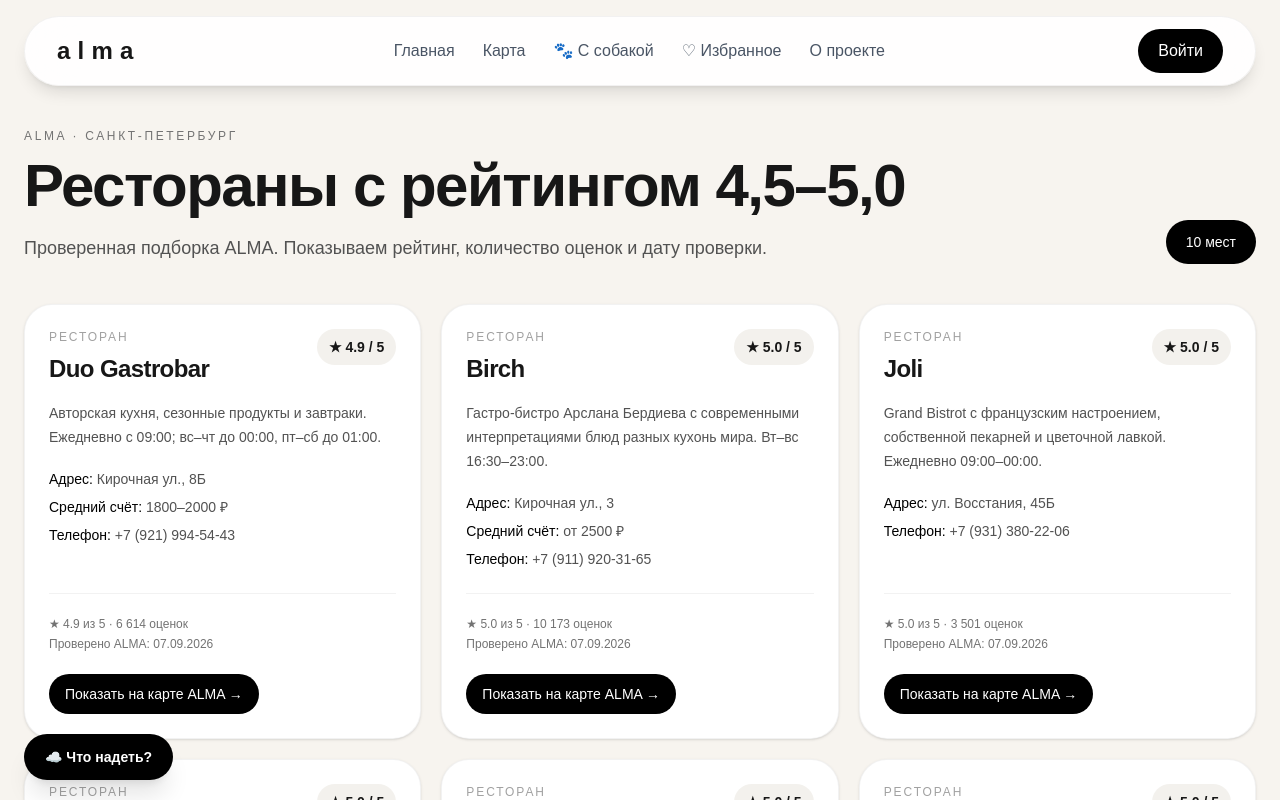
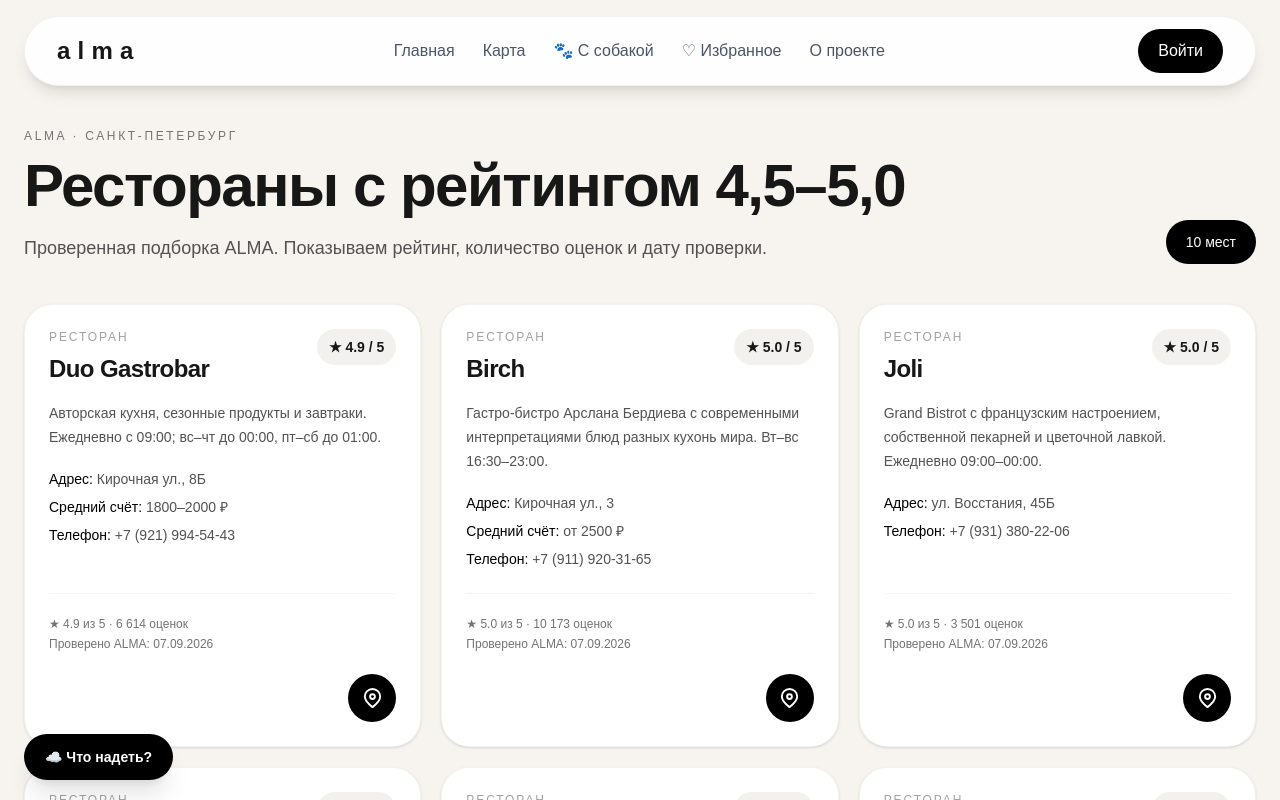
Before and after one commit to olgakastanova48386-dotcom/alma, a Next.js app: page /restaurants in a window 1280 px wide. Shown: the top 800 px of the page. Built offline with nearby package versions, Linux system fonts and the light colour scheme; no server answers.

Commit message:
Use map pin icons in restaurant cards

```diff
--- a/app/restaurants/page.tsx
+++ b/app/restaurants/page.tsx
@@ -15,7 +15,7 @@ export default function RestaurantsPage() {
               <div className="flex items-start justify-between gap-4"><div><p className="text-xs uppercase tracking-[0.16em] text-neutral-400">Ресторан</p><h2 className="mt-2 text-2xl font-semibold tracking-tight">{place.name}</h2></div><div className="shrink-0 rounded-full bg-[#f3f1ed] px-3 py-2 text-sm font-semibold">★ {place.rating.toFixed(1)} / 5</div></div>
               <p className="mt-4 text-sm leading-6 text-neutral-600">{place.note}</p>
               <div className="mt-5 space-y-2 text-sm text-neutral-600"><p><span className="text-black font-medium">Адрес:</span> {place.address}</p>{place.averageBill && <p><span className="text-black font-medium">Средний счёт:</span> {place.averageBill}</p>}{place.phone && <p><span className="text-black font-medium">Телефон:</span> {place.phone}</p>}{place.dogFriendly && <p><span className="text-black font-medium">Dog Friendly:</span> {place.dogFriendly}</p>}</div>
-              <div className="mt-auto pt-6"><div className="pt-5 border-t border-black/5 text-xs text-neutral-500 leading-5"><p>★ {place.rating.toFixed(1)} из 5 · {place.ratingCount.toLocaleString("ru-RU")} оценок</p><p>Проверено ALMA: {place.ratingUpdated}</p></div><div className="mt-5"><Link href={`/map?place=${2001 + index}`} className="inline-flex rounded-full bg-black text-white px-4 py-2.5 text-sm font-medium">Показать на карте ALMA →</Link></div></div>
+              <div className="mt-auto pt-6"><div className="pt-5 border-t border-black/5 text-xs text-neutral-500 leading-5"><p>★ {place.rating.toFixed(1)} из 5 · {place.ratingCount.toLocaleString("ru-RU")} оценок</p><p>Проверено ALMA: {place.ratingUpdated}</p></div><div className="mt-5 flex justify-end"><Link href={`/map?place=${2001 + index}`} title="На карте" aria-label={`${place.name} на карте ALMA`} className="inline-flex h-12 w-12 items-center justify-center rounded-full bg-black text-white transition hover:scale-105"><svg viewBox="0 0 24 24" width="23" height="23" fill="none" stroke="currentColor" strokeWidth="2" strokeLinecap="round" strokeLinejoin="round" aria-hidden="true"><path d="M20 10c0 5-8 11-8 11S4 15 4 10a8 8 0 1 1 16 0Z"/><circle cx="12" cy="10" r="2.5"/></svg></Link></div></div>
             </article>
           ))}
         </div>
```
